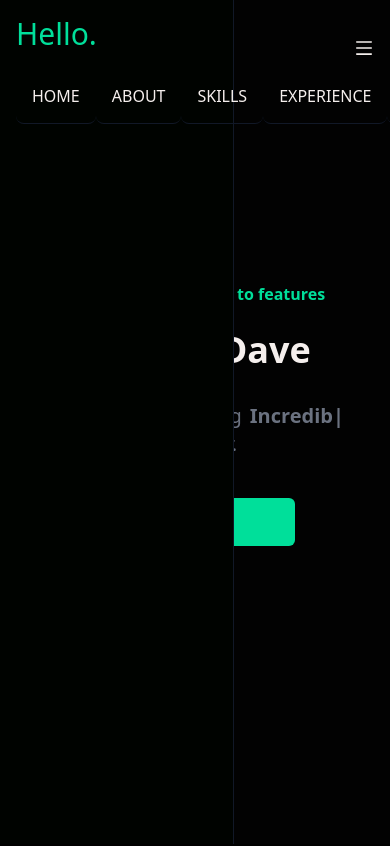
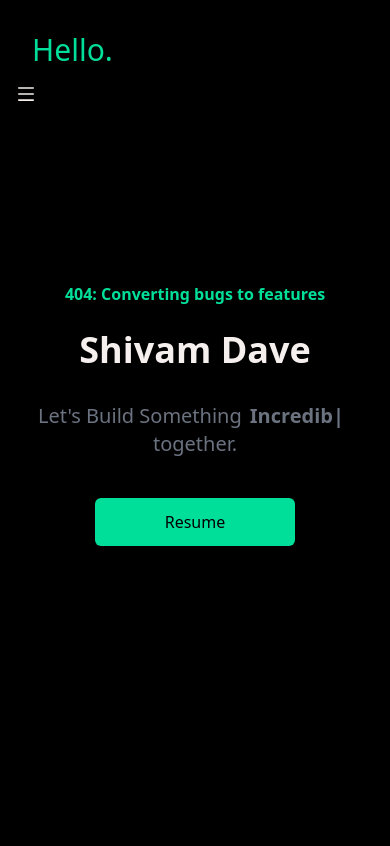
Before and after one commit to Davshiv20/portfolio, a React (Create React App) app: page / in a window 390 px wide. Shown: the top 846 px of the page. Built offline with nearby package versions, Linux system fonts and the light colour scheme.

Commit message:
ui fixes

```diff
--- a/src/components/About.jsx
+++ b/src/components/About.jsx
@@ -2,18 +2,15 @@ import React from "react";
 import portfolio_image from "../assets/portfolio_image.jpeg";
 import { AiFillLinkedin } from "react-icons/ai";
 
-
 const About = () => {
   return (
-    <div id="about">
-    <div className="w-full bg-white pb-16 px-4">
-
-
-      <div className="max-w-[1240px] mx-auto grid md:grid-cols-2">
+    <div id="about" className="bg-white">
+      <div className="w-full pb-16 px-4 max-w-[1240px] mx-auto">
+        <div className="grid grid-cols-1 md:grid-cols-2 gap-8">
           <img
             src={portfolio_image}
             alt="/shivam"
-          className="w-50 h-50 rounded-full mx-auto my-4  ring-4 ring-green-300 dark:ring-green-500"
+            className="w-full md:w-50 h-auto rounded-full mx-auto my-4  ring-4 ring-green-300 dark:ring-green-500"
           />
           <div className="flex flex-col  p-2 justify-center">
             <h1 className="text-[#00df9a] font-bold md:text-6xl sm:text-3xl p-4 mx-4">
@@ -27,28 +24,19 @@ const About = () => {
               self-improvement. I firmly believe in the transformative power of
               collaborations and harbor a profound interest in the art of
               problem-solving.
-
-
             </p>
             <div className="flex justify-center items-center">
-
               <button className='bg-black flex items-center rounded-md w-[150px] font-medium text-xl px-3 py-3 text-[#00df9a] md:mx-0 gap-4 hover:scale-125 duration-300' >
-  LinkedIn<a href="https://www.linkedin.com/in/shivam-dave2003/" target="_blank" rel="noopener noreferrer">
+                LinkedIn
+                <a href="https://www.linkedin.com/in/shivam-dave2003/" target="_blank" rel="noopener noreferrer">
                   <AiFillLinkedin size={40} className="mx-auto " />
                 </a>
               </button>
             </div>
-
-
           </div>
-
         </div>
-
-
       </div>
-
     </div>
-
   );
 };
 
--- a/src/components/Landing.jsx
+++ b/src/components/Landing.jsx
@@ -1,36 +1,44 @@
-import React from 'react';
-import Typed from 'react-typed';
+import React from "react";
+import Typed from "react-typed";
 import wave_haikei_f from "../assets/wave_haikei_f.svg";
 
 const Landing = () => {
   return (
-    <div className='text-[#F5EFED]'>
-        <div className='max-w-[800px] mt-[-96px] w-full h-screen mx-auto text-center flex flex-col justify-center'>
-            <p className='text-[#00df9a] md:text-2xl font-bold sm:text-xl p-2 '>
-404: Converting bugs to features</p>
-            <h1 className='md:text-7xl sm:text-6xl text-4xl font-bold md:py-6 md:text-[#F5EFED]  md:pl-4 p-2 py-4'> Shivam Dave</h1>
-            <div className='text-xl text-[#F5EFFD] p-4'>
-                <p className='md:text-5xl sm:text-4xl fontbold text-gray-500 '>Let's Build Something
-                <Typed className='md:text-5xl sm:text-4xl font-bold p-2'
-                    strings={['Innovative','Incredible','Fun','Sustainable']}
+    <div className="text-[#F5EFED] bg-black">
+      <div className="max-w-[800px] mt-[-96px] w-full h-screen mx-auto text-center flex flex-col justify-center">
+        <p className="text-[#00df9a] md:text-2xl font-bold sm:text-xl p-2 ">
+          404: Converting bugs to features
+        </p>
+        <h1 className="md:text-7xl sm:text-6xl text-4xl font-bold md:py-6 md:text-[#F5EFED]  md:pl-4 p-2 py-4">
+          {" "}
+          Shivam Dave
+        </h1>
+        <div className="text-xl text-[#F5EFFD] p-4">
+          <p className="md:text-5xl sm:text-4xl fontbold text-gray-500 ">
+            Let's Build Something
+            <Typed
+              className="md:text-5xl sm:text-4xl font-bold p-2"
+              strings={["Innovative", "Incredible", "Fun", "Sustainable"]}
               typeSpeed={120}
               backSpeed={140}
               loop
             />
-
             <p>together.</p>
           </p>
-
         </div>
-        <button className='bg-[#00df9a] rounded-md w-[200px] font-medium my-6 mx-auto px-4 py-3 text-black hover:scale-110 duration-300'><a href="https://drive.google.com/file/d/1VQXriCYbZRhELbw4RmcyI-1dL8TxvfBN/view?usp=sharing" target="_blank" rel="noopener noreferrer" >Resume</a></button>
+        <button className="bg-[#00df9a] rounded-md w-[200px] font-medium my-6 mx-auto px-4 py-3 text-black hover:scale-110 duration-300">
+          <a
+            href="https://drive.google.com/file/d/1VQXriCYbZRhELbw4RmcyI-1dL8TxvfBN/view?usp=sharing"
+            target="_blank"
+            rel="noopener noreferrer"
+          >
+            Resume
+          </a>
+        </button>
       </div>
-        <img
-        src={wave_haikei_f}
-        alt="wave"
-        className="w-full"
-        />
+      <img src={wave_haikei_f} alt="wave" className="w-full" />
     </div>
-  )
-}
+  );
+};
 
 export default Landing;
--- a/src/components/Navbar.jsx
+++ b/src/components/Navbar.jsx
@@ -1,72 +1,107 @@
-import React, { useState } from "react";
+import React, { useState, useEffect } from "react";
 import { AiOutlineClose, AiOutlineMenu } from "react-icons/ai";
 import { Link, animateScroll as scroll } from "react-scroll";
 
 const Navbar = () => {
   const [nav, setNav] = useState(false);
+  const [isLandingPage, setIsLandingPage] = useState(true);
+  const [isSmallScreen, setIsSmallScreen] = useState(window.innerWidth < 768);
+
+  useEffect(() => {
+    const handleResize = () => {
+      setIsSmallScreen(window.innerWidth < 768);
+    };
+
+    window.addEventListener("resize", handleResize);
+
+    return () => {
+      window.removeEventListener("resize", handleResize);
+    };
+  }, []);
+
+  useEffect(() => {
+    const handleScroll = () => {
+      if (window.scrollY > 0 && isLandingPage) {
+        setNav(false); // Close the navbar when scrolled if on landing page
+      }
+    };
+
+    window.addEventListener("scroll", handleScroll);
+
+    return () => {
+      window.removeEventListener("scroll", handleScroll);
+    };
+  }, [isLandingPage]);
 
   const handleNav = () => {
     setNav(!nav);
   };
 
+  useEffect(() => {
+    // Check if the current page is the landing page
+    setIsLandingPage(window.location.pathname === "/");
+  }, []);
+
   return (
-    <div className="flex p-4 justify-between items-center h-24 max-w-[2480px] mx-auto text-[#F5EFED]">
-      <h1 className="w-full text-3xl font-bond text-[#00df9a] m-4 ">Hello.</h1>
-      <ul className="hidden md:flex ">
-        <Link to="home" smooth={true} duration={500} className="p-4 hover:bg-gray-800 rounded-lg">
-          Home
-        </Link>
-        <Link to="about" smooth={true} duration={500} className="p-4 hover:bg-gray-800 rounded-lg">
-          About
-        </Link>
-        <Link to="skills" smooth={true} duration={500} className="p-4 hover:bg-gray-800 rounded-lg">
-          Skills
-        </Link>
-        <Link to="experience" smooth={true} duration={500} className="p-4 hover:bg-gray-800 rounded-lg">
-          Experience
-        </Link>
-        <Link to="project" smooth={true} duration={500} className="p-4 hover:bg-gray-800 rounded-lg">
-          Project
-        </Link>
-        <Link to="contact" smooth={true} duration={500} className="p-4 hover:bg-gray-800 rounded-lg">
-          Contact
-        </Link>
-      </ul>
-      <div onClick={handleNav} className="block md:hidden">
-        {!nav ? <AiOutlineMenu size={20} /> : <AiOutlineClose size={20} />}
+    <div className="flex flex-col md:flex-row md:items-center p-4 justify-between h-24 max-w-[2480px] mx-auto text-[#F5EFED]">
+      <h1 className="text-3xl font-bond text-[#00df9a] m-4">Hello.</h1>
+      {isSmallScreen && (
+        <>
+          <div className="md:hidden transition duration-300 ease-in-out" onClick={() => setNav(!nav)}>
+            {!nav ?  <AiOutlineMenu size={20} /> : <AiOutlineClose size={20} />}
           </div>
           <div
-
-        className={
-         !nav
-            ? "fixed left-0 top-0 w-[60%] h-full border-r border-r-gray-900 bg-[#000300] ease-in-out duration-500 block md:hidden"
-            : "fixed left-[-100%]"
-        }
+            className={` fixed top-40 left-5 h-full backdrop-blur-lg hover:backdrop-blur-lg backdrop-hue-rotate-60  md:relative md:flex  md:h-auto md:w-auto md:bg-transparent md:ml-auto active:shadow-lg ${
+              nav ? "flex" : "hidden"
+            } ` }
           >
-        <h1 className="w-full text-3xl font-bond text-[#00df9a] m-4">Hello.</h1>
-        <ul className="uppercase p-4 ">
-          <Link to="home" smooth={true} duration={500} className="p-4 border-b border-gray-900 hover:bg-gray-800 rounded-lg">
+            <div className="flex flex-col rounded-lg md:flex-row md:items-center">
+              <NavLink to="home"  smooth={true} duration={500} className="p-4 border-white" onClick={() => setNav(false)}>
                 Home
-          </Link>
-          <Link to="about" smooth={true} duration={500} className="p-4 border-b border-gray-900 hover:bg-gray-800 rounded-lg">
+              </NavLink>
+              <NavLink to="about" smooth={true} duration={500} className="p-4 hover:bg-gray-800 rounded-lg"  onClick={() => setNav(false)}>
                 About
-          </Link>
-          <Link to="skills" smooth={true} duration={500} className="p-4 border-b border-gray-900 hover:bg-gray-800 rounded-lg">
+              </NavLink>
+              <NavLink to="skills" smooth={true} duration={500} className="p-4 hover:bg-gray-800 rounded-lg"  onClick={() => setNav(false)}>
                 Skills
-          </Link>
-          <Link to="experience" smooth={true} duration={500} className="p-4 border-b border-gray-900 hover:bg-gray-800 rounded-lg">
+              </NavLink>
+              <NavLink to="experience" smooth={true} duration={500} className="p-4 hover:bg-gray-800 rounded-lg"  onClick={() => setNav(false)}>
                 Experience
-          </Link>
-          <Link to="project" smooth={true} duration={500} className="p-4 border-b border-gray-900 hover:bg-gray-800 rounded-lg">
-            Project
-          </Link>
-          <Link to="contact" smooth={true} duration={500} className="p-4 hover:bg-gray-800 rounded-lg">
+              </NavLink>
+              <NavLink to="project" smooth={true} duration={500} className="p-4 hover:bg-gray-800 rounded-lg"  onClick={() => setNav(false)}>
+                Projects
+              </NavLink>
+              <NavLink to="contact" smooth={true} duration={500} className="p-4 hover:bg-gray-800 rounded-lg"  onClick={() => setNav(false)}>
                 Contact
-          </Link>
-        </ul>
+              </NavLink>
             </div>
+          </div>
+        </>
+      )}
+      {!isSmallScreen && (
+        <div className="md:flex hidden">
+          <NavLink to="home">Home</NavLink>
+          <NavLink to="about">About</NavLink>
+          <NavLink to="skills">Skills</NavLink>
+          <NavLink to="experience">Experience</NavLink>
+          <NavLink to="project">Project</NavLink>
+          <NavLink to="contact">Contact</NavLink>
+        </div>
+      )}
     </div>
   );
 };
 
+const NavLink = ({ to, children, onClick }) => (
+  <Link
+    to={to}
+    smooth={true}
+    duration={500}
+    className="p-4 ease-in-out duration-500 border-gray-700 hover:bg-gray-800 rounded-lg"
+    onClick={onClick}
+  >
+    {children}
+  </Link>
+);
+
 export default Navbar;
--- a/src/index.js
+++ b/src/index.js
@@ -2,11 +2,17 @@ import React from 'react';
 import ReactDOM from 'react-dom/client';
 import './index.css';
 import App from './App';
-
+import { Helmet } from 'react-helmet';
 
 const root = ReactDOM.createRoot(document.getElementById('root'));
 root.render(
   <React.StrictMode>
+      <Helmet>
+      <meta charSet="utf-8" />
+      <title>Shivam's Portfolio</title>
+      <meta name="viewport" content="width=device-width, initial-scale=1.0" />
+
+    </Helmet>
     <App />
   </React.StrictMode>
 );
```
Lines whose indentation alone changed are shown as unchanged.
